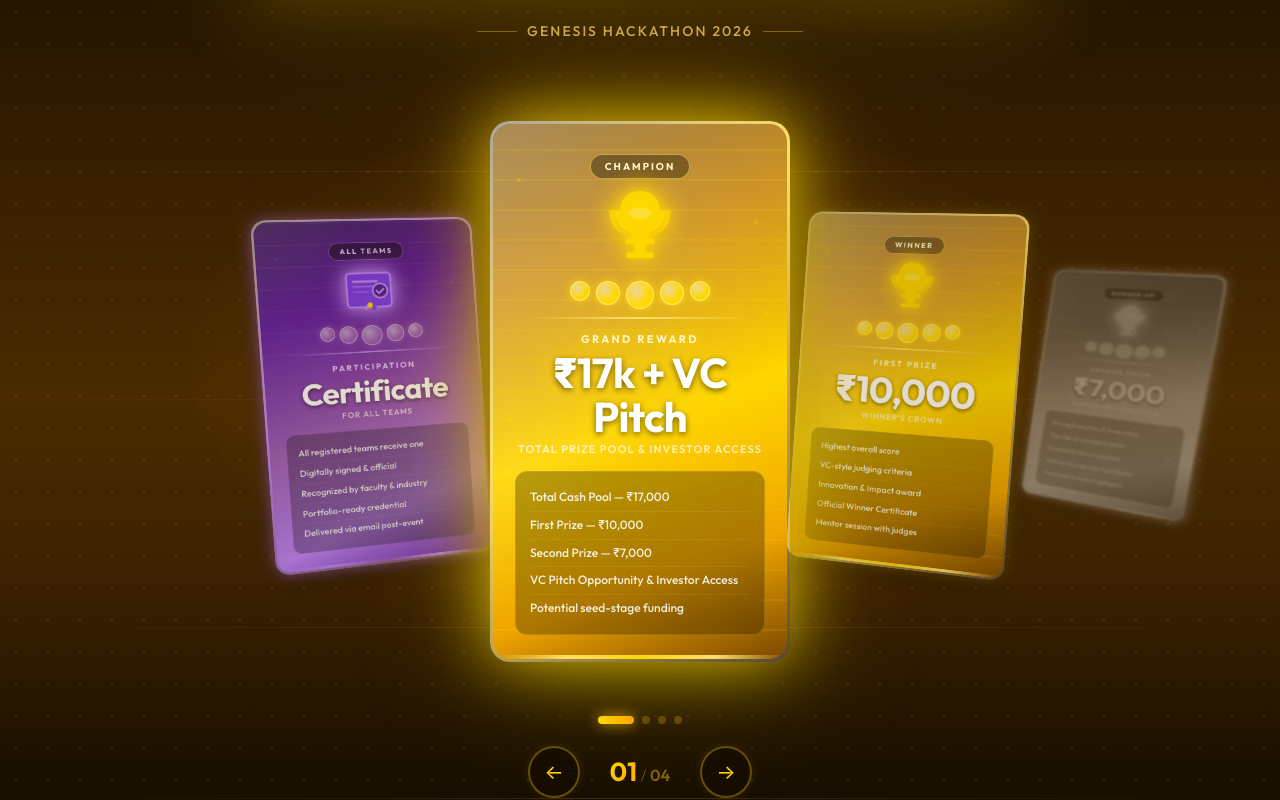
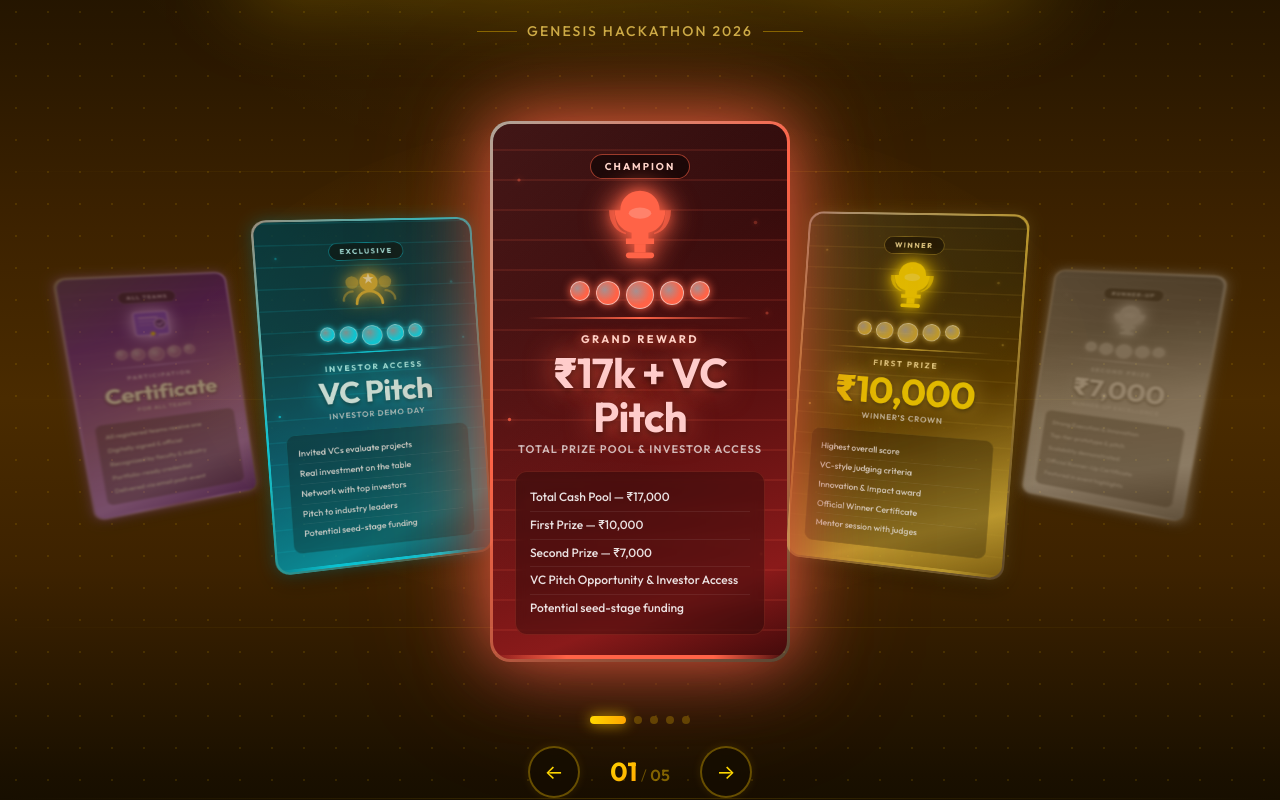
Before and after one commit to Roshinivb/genesis-hackathon, a React (Vite) app: page / in a window 1280 px wide. Shown: the part 2066-2866 px from the top of the page. Built offline with nearby package versions, Linux system fonts and the light colour scheme.

Commit message:
Updated footer email address

```diff
--- a/src/App.jsx
+++ b/src/App.jsx
@@ -50,8 +50,8 @@ const footerCols = [
     contacts: [
       {
         icon: '✉',
-        label: 'rotaracteec2526@gmail.com',
-        href: 'mailto:rotaracteec2526@gmail.com',
+        label: 'aram2026genesis@gmail.com',
+        href: 'mailto:aram2026genesis@gmail.com',
       },
       {
         icon: '📷',
@@ -222,7 +222,7 @@ function App() {
                 >
                   📷
                 </a>
-                <a href="mailto:rotaracteec2526@gmail.com"
+                <a href="mailto:aram2026genesis@gmail.com"
                   style={{ width: 36, height: 36, borderRadius: '50%', border: '1px solid rgba(255,200,0,0.3)', display: 'flex', alignItems: 'center', justifyContent: 'center', color: 'rgba(255,200,0,0.7)', textDecoration: 'none', fontSize: 16, transition: 'all 0.25s' }}
                   onMouseEnter={e => { e.currentTarget.style.background = 'rgba(255,200,0,0.12)'; e.currentTarget.style.borderColor = '#FFD700'; }}
                   onMouseLeave={e => { e.currentTarget.style.background = 'transparent'; e.currentTarget.style.borderColor = 'rgba(255,200,0,0.3)'; }}
--- a/src/components/ContactSection.jsx
+++ b/src/components/ContactSection.jsx
@@ -66,7 +66,7 @@ const ContactSection = () => {
                 </svg>
             ),
             label: 'CALL US',
-            detail: 'Srini: 9363672714 | Roshini: 8300266050 | Syed: 9342410702',
+            detail: 'Srinivasan: 9363672714 | Roshini: 8300266050 | Syed Rumman: 93424 10702',
             handle: 'Call Organisers',
             handleLink: 'tel:+919363672714',
             metric: 'Fast',
--- a/src/components/PrizeSection.jsx
+++ b/src/components/PrizeSection.jsx
@@ -54,7 +54,7 @@ const VCIcon = ({ size = 64 }) => (
 const prizes = [
     {
         id: 0,
-        trophyEl: <TrophyGold size={90} />,
+        trophyEl: <TrophyGold size={90} color="#FF6347" glowColor="rgba(255,99,71,0.8)" />,
         label: 'GRAND REWARD',
         amount: '₹17k + VC Pitch',
         sub: 'Total Prize Pool & Investor Access',
@@ -66,16 +66,16 @@ const prizes = [
             'VC Pitch Opportunity & Investor Access',
             'Potential seed-stage funding',
         ],
-        cardBg: 'linear-gradient(160deg, #7d4e00 0%, #c8860a 25%, #FFD700 55%, #f0a500 80%, #7a4800 100%)',
-        shimmer: 'linear-gradient(135deg, rgba(255,255,255,0.35) 0%, transparent 60%)',
-        borderColor: '#FFE066',
-        glowColor: '#FFD700',
-        glowRgba: 'rgba(255,215,0,0.9)',
-        amountColor: '#fff',
-        labelColor: '#fff8cc',
-        ribbonColor: '#B8860B',
-        tagBg: 'rgba(0,0,0,0.35)',
-        sparkBg: 'rgba(255,220,0,0.12)',
+        cardBg: 'linear-gradient(160deg, #120303 0%, #2e0808 30%, #591010 55%, #8a1a1a 85%, #420a0a 100%)',
+        shimmer: 'linear-gradient(135deg, rgba(255,100,100,0.2) 0%, transparent 60%)',
+        borderColor: '#FF6347',
+        glowColor: '#FF6347',
+        glowRgba: 'rgba(255,99,71,0.9)',
+        amountColor: '#FFCCCB',
+        labelColor: '#ffd6cc',
+        ribbonColor: '#3a0909',
+        tagBg: 'rgba(0,0,0,0.5)',
+        sparkBg: 'rgba(255,99,71,0.12)',
     },
     {
         id: 1,
@@ -91,16 +91,16 @@ const prizes = [
             'Official Winner Certificate',
             'Mentor session with judges',
         ],
-        cardBg: 'linear-gradient(160deg, #7d4e00 0%, #c8860a 25%, #FFD700 55%, #f0a500 80%, #7a4800 100%)',
-        shimmer: 'linear-gradient(135deg, rgba(255,255,255,0.35) 0%, transparent 60%)',
-        borderColor: '#FFE066',
-        glowColor: '#FFD700',
-        glowRgba: 'rgba(255,215,0,0.9)',
-        amountColor: '#fff',
-        labelColor: '#fff8cc',
-        ribbonColor: '#B8860B',
-        tagBg: 'rgba(0,0,0,0.35)',
-        sparkBg: 'rgba(255,220,0,0.12)',
+        cardBg: 'linear-gradient(160deg, #0a0500 0%, #2d1e00 30%, #5a3c00 55%, #D4AF37 85%, #8B6914 100%)',
+        shimmer: 'linear-gradient(135deg, rgba(255,215,80,0.25) 0%, transparent 60%)',
+        borderColor: '#D4AF37',
+        glowColor: '#D4AF37',
+        glowRgba: 'rgba(212,175,55,0.9)',
+        amountColor: '#FFD700',
+        labelColor: '#ffe8a0',
+        ribbonColor: '#3a2800',
+        tagBg: 'rgba(0,0,0,0.5)',
+        sparkBg: 'rgba(212,175,55,0.12)',
     },
     {
         id: 2,
@@ -151,6 +151,31 @@ const prizes = [
         ribbonColor: '#4a0090',
         tagBg: 'rgba(0,0,0,0.4)',
         sparkBg: 'rgba(155,89,182,0.12)',
+    },
+    {
+        id: 4,
+        trophyEl: <VCIcon size={80} />,
+        label: 'INVESTOR ACCESS',
+        amount: 'VC Pitch',
+        sub: 'Investor Demo Day',
+        tag: 'EXCLUSIVE',
+        perks: [
+            'Invited VCs evaluate projects',
+            'Real investment on the table',
+            'Network with top investors',
+            'Pitch to industry leaders',
+            'Potential seed-stage funding',
+        ],
+        cardBg: 'linear-gradient(160deg, #001217 0%, #002c38 30%, #005973 55%, #009eb3 85%, #004d5c 100%)',
+        shimmer: 'linear-gradient(135deg, rgba(0,229,255,0.2) 0%, transparent 60%)',
+        borderColor: '#00E5FF',
+        glowColor: '#00E5FF',
+        glowRgba: 'rgba(0,229,255,0.9)',
+        amountColor: '#E0FFFF',
+        labelColor: '#b3ffff',
+        ribbonColor: '#002633',
+        tagBg: 'rgba(0,0,0,0.5)',
+        sparkBg: 'rgba(0,229,255,0.12)',
     }
 ];
 
--- a/src/components/ProblemSection.jsx
+++ b/src/components/ProblemSection.jsx
@@ -63,7 +63,7 @@ const ProblemSection = () => {
                 >
                     <h2 className="text-sm font-display font-bold tracking-[0.3em] text-brand-gold-light uppercase mb-4">The Challenge</h2>
                     <h3 className="text-4xl md:text-5xl font-display font-black text-white uppercase tracking-tighter">
-                        Problem <span className="text-transparent bg-clip-text bg-gradient-to-r from-brand-gold-light via-brand-gold to-brand-gold-dark">Statements</span>
+                        <span className="pr-1 inline-block">Problem</span> <span className="text-transparent bg-clip-text bg-gradient-to-r from-brand-gold-light via-brand-gold to-brand-gold-dark pr-2 inline-block">Statements</span>
                     </h3>
                     <div className="mt-6 w-24 h-1 bg-brand-gold mx-auto rounded-full" />
                 </motion.div>
```
